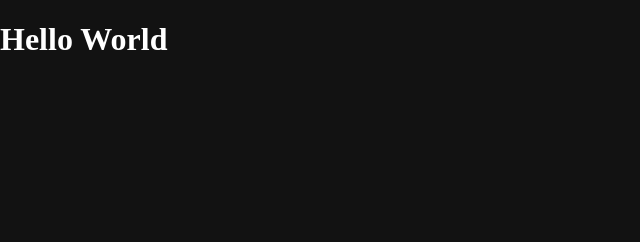
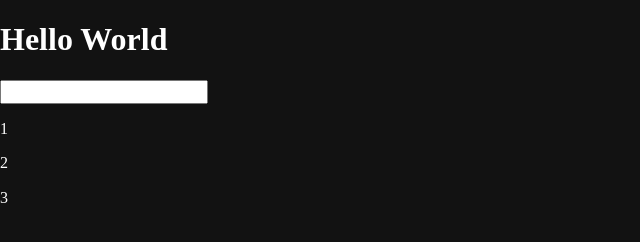
Before and after one commit to tjwhitaker/blog, a plain HTML site: page build/index.html in a window 1280 px wide. Shown: the whole page, without its empty margins (0-640 px from the left). Drawn offline with Linux system fonts and the light colour scheme.

Commit message:
Pass data to template

```diff
--- a/build/index.html
+++ b/build/index.html
@@ -1 +1 @@
-<html lang="en"><head><meta charset="utf-8"><meta name="viewport" content="width=device-width, initial-scale=1"><title>Odd Prophet</title><link rel="stylesheet" href="/normalize.css"><link rel="stylesheet" href="/main.css"></head><body><main><h1>Hello World</h1></main></body></html>
+<!DOCTYPE html><html lang="en"><head><meta charset="utf-8"><meta name="viewport" content="width=device-width, initial-scale=1"><title>Odd Prophet</title><link rel="stylesheet" href="/normalize.css"><link rel="stylesheet" href="/main.css"></head><body><main><h1>Hello World</h1><form><input type="email" data-netlify="true"></form><p>1</p><p>2</p><p>3</p></main></body></html>
```
Also changed, not shown: 2 other files.
